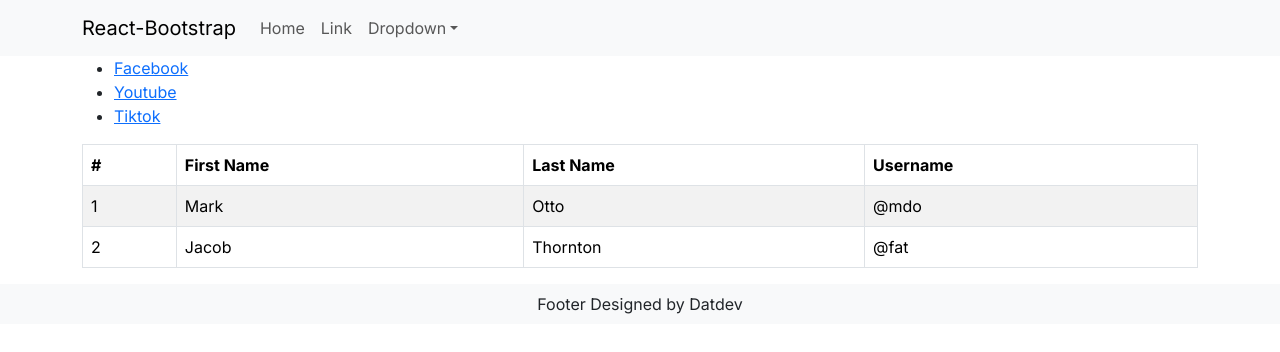
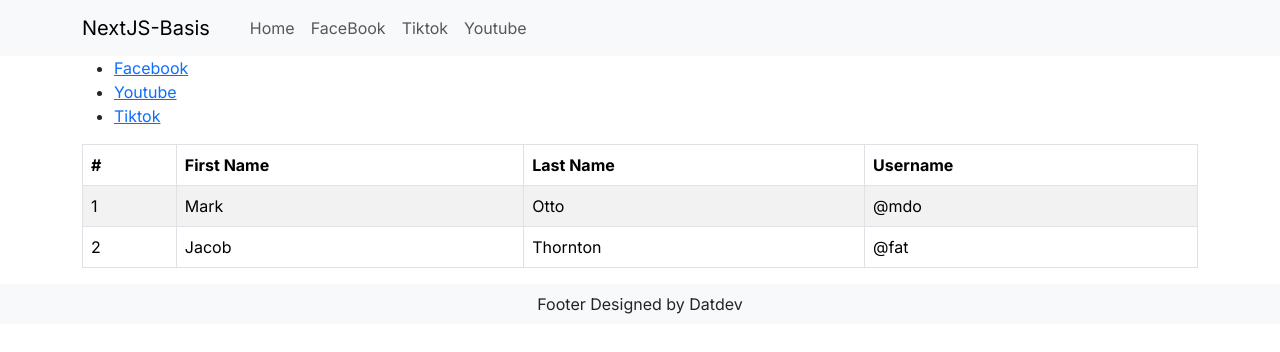
Before and after one commit to NguyenDat-2003/nextjs-basis, a Next.js app: page / in a window 1280 px wide. Shown: the top 352 px of the page. Built offline with nearby package versions, Linux system fonts and the light colour scheme; no server answers.

Commit message:
Fetching Data in Next.Js

```diff
--- a/src/app/layout.tsx
+++ b/src/app/layout.tsx
@@ -3,7 +3,7 @@
 import 'bootstrap/dist/css/bootstrap.min.css'
 import Container from 'react-bootstrap/Container'
 import AppFooter from '~/components/app.footer'
-import AppHeader from '~/components/app.navbars'
+import AppHeader from '~/components/app.header'
 
 const inter = Inter({ subsets: ['latin'] })
 
--- a/src/app/page.tsx
+++ b/src/app/page.tsx
@@ -1,8 +1,18 @@
 'use client'
 import Link from 'next/link'
+import { useEffect } from 'react'
 import AppTable from '~/components/app.tables'
 
 export default function Home() {
+  useEffect(() => {
+    const fetchListData = async () => {
+      const res = await fetch('http://localhost:8000/blogs')
+      const data = await res.json()
+      console.log(data)
+    }
+    fetchListData()
+  }, [])
+
   return (
     <main>
       <ul>
--- /dev/null
+++ b/src/components/app.header.tsx
@@ -0,0 +1,39 @@
+'use client'
+import Link from 'next/link'
+import Container from 'react-bootstrap/Container'
+import Nav from 'react-bootstrap/Nav'
+import Navbar from 'react-bootstrap/Navbar'
+import NavDropdown from 'react-bootstrap/NavDropdown'
+
+function AppHeader() {
+  return (
+    <Navbar expand='lg' className='bg-body-tertiary'>
+      <Container>
+        <Navbar.Brand>
+          <Link href='/' className='navbar-brand'>
+            NextJS-Basis
+          </Link>
+        </Navbar.Brand>
+        <Navbar.Toggle aria-controls='basic-navbar-nav' />
+        <Navbar.Collapse id='basic-navbar-nav'>
+          <Nav className='me-auto'>
+            <Link href='/' className='nav-link'>
+              Home
+            </Link>
+            <Link href='/facebook' className='nav-link'>
+              FaceBook
+            </Link>
+            <Link href='/tiktok' className='nav-link'>
+              Tiktok
+            </Link>
+            <Link href='/youtube' className='nav-link'>
+              Youtube
+            </Link>
+          </Nav>
+        </Navbar.Collapse>
+      </Container>
+    </Navbar>
+  )
+}
+
+export default AppHeader
--- a/src/components/app.navbars.tsx
+++ /dev/null
@@ -1,31 +0,0 @@
-'use client'
-import Container from 'react-bootstrap/Container'
-import Nav from 'react-bootstrap/Nav'
-import Navbar from 'react-bootstrap/Navbar'
-import NavDropdown from 'react-bootstrap/NavDropdown'
-
-function AppHeader() {
-  return (
-    <Navbar expand='lg' className='bg-body-tertiary'>
-      <Container>
-        <Navbar.Brand href='#home'>React-Bootstrap</Navbar.Brand>
-        <Navbar.Toggle aria-controls='basic-navbar-nav' />
-        <Navbar.Collapse id='basic-navbar-nav'>
-          <Nav className='me-auto'>
-            <Nav.Link href='#home'>Home</Nav.Link>
-            <Nav.Link href='#link'>Link</Nav.Link>
-            <NavDropdown title='Dropdown' id='basic-nav-dropdown'>
-              <NavDropdown.Item href='#action/3.1'>Action</NavDropdown.Item>
-              <NavDropdown.Item href='#action/3.2'>Another action</NavDropdown.Item>
-              <NavDropdown.Item href='#action/3.3'>Something</NavDropdown.Item>
-              <NavDropdown.Divider />
-              <NavDropdown.Item href='#action/3.4'>Separated link</NavDropdown.Item>
-            </NavDropdown>
-          </Nav>
-        </Navbar.Collapse>
-      </Container>
-    </Navbar>
-  )
-}
-
-export default AppHeader
```
